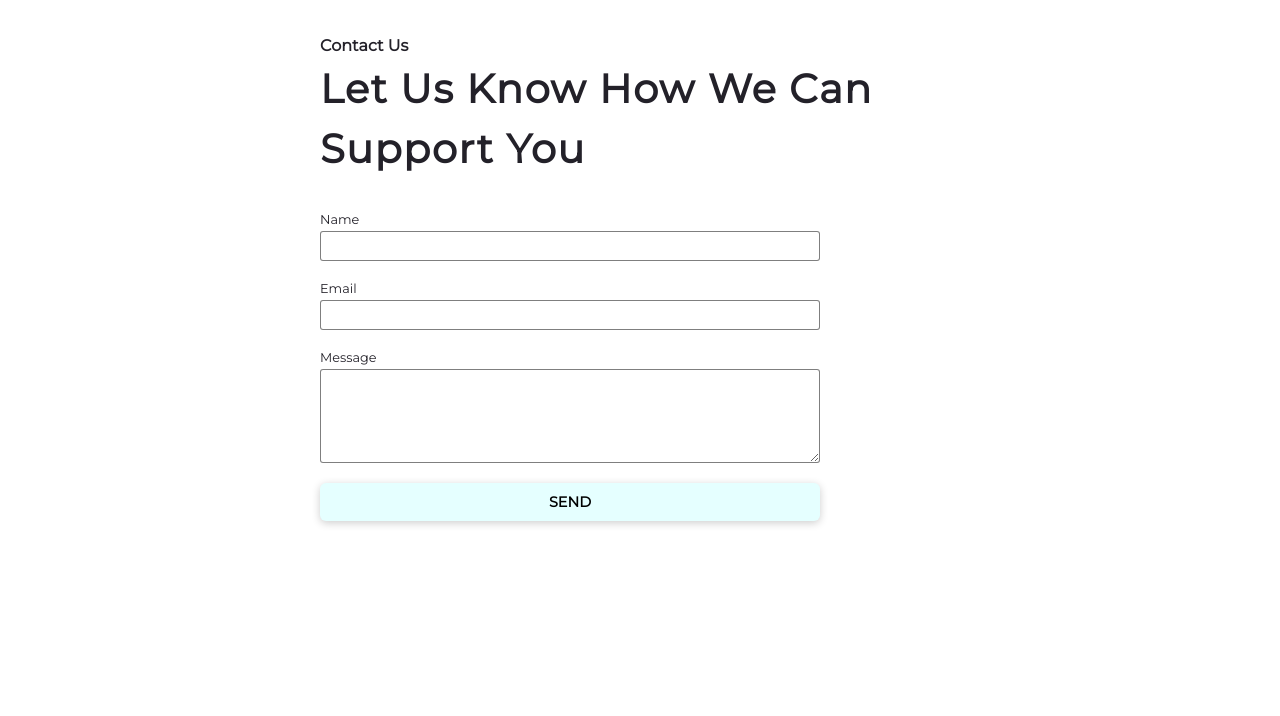
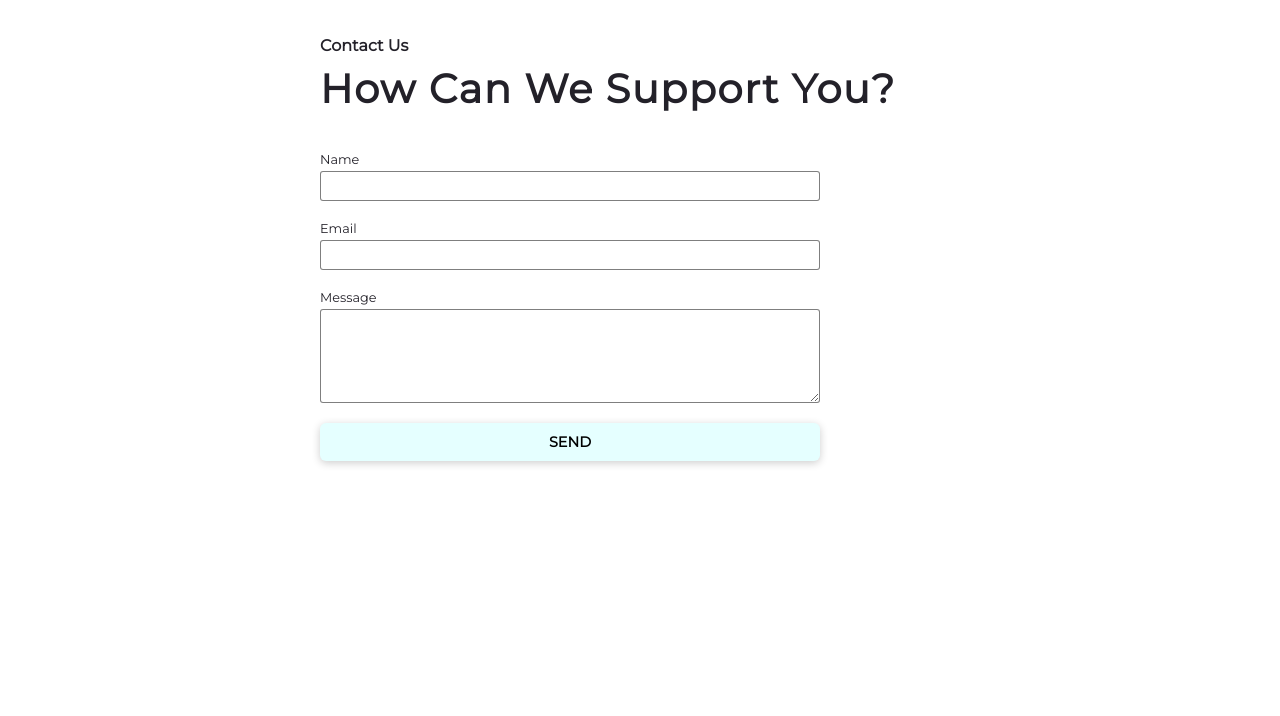
Before and after one commit to taylormcpherson/trial-tech, a Gatsby site: page /contact in a window 1280 px wide. Shown: the part 84-800 px from the top of the page. Built offline with nearby package versions, Linux system fonts and the light colour scheme; Gatsby itself is replaced by a stand-in of ours.

Commit message:
contact copy.

```diff
--- a/src/pages/contact.js
+++ b/src/pages/contact.js
@@ -16,7 +16,7 @@ const ContactPage = () => {
                 Contact Us
             </h1>
             <h2 className='contact__title work__intro-title'>
-                Let Us Know How We Can Support You
+                How Can We Support You?
             </h2>
             <Form></Form>
         </section>
```
